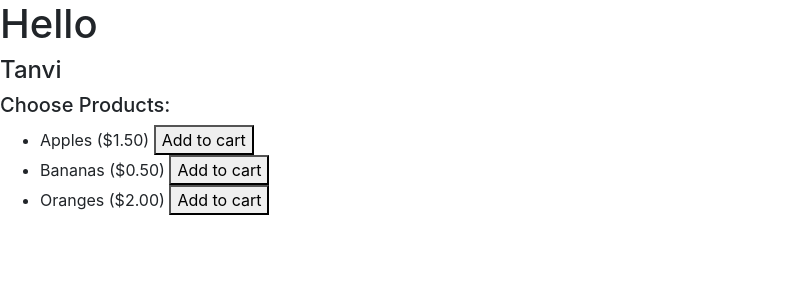
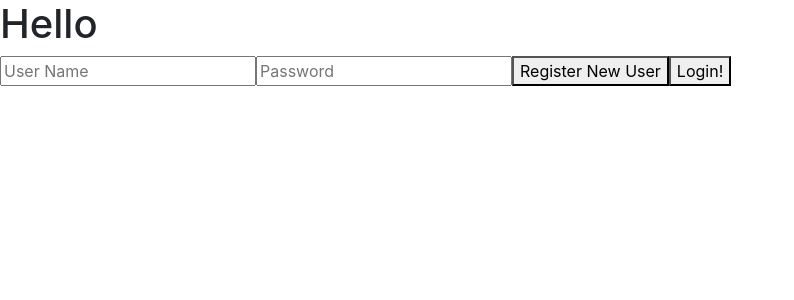
Before and after one commit to TanviCodeLife/amazon-basic-Angular, an Angular app: page / in a window 1280 px wide. Shown: the top 300 px of the page, without its empty margins (0-794 px from the left). Built offline with nearby package versions, Linux system fonts and the light colour scheme.

Commit message:
Register users and let them log in. Carts are saved across logins.

```diff
--- a/src/app/app.component.html
+++ b/src/app/app.component.html
@@ -1,7 +1,17 @@
 <!--The content below is only a placeholder and can be replaced.-->
 <h1>Hello</h1>
-<h4>{{user.userName}}</h4>
-<h5>Choose Products:</h5>
-<ul>
-  <li *ngFor="let product of products">{{product.productName}} (${{product.price.toFixed(2)}}) <button (click)="user.addProduct(product)">Add to cart</button></li>
-</ul>
+<form>
+<input [(ngModel)]="name" type="name" name="userName" placeholder="User Name">
+<input [(ngModel)]="password" type="text" name="userPassword" placeholder="Password">
+<button (click)="createUser(name, password)" type="button">Register New User</button>
+<button (click)="loginUser(name, password)" type="button">Login!</button>
+</form>
+
+
+<!-- <h4>{{user.userName}}</h4> -->
+<div *ngIf="selectedUser" class="">
+  <h5>Choose Products:</h5>
+  <ul>
+    <li *ngFor="let product of products">{{product.productName}} (${{product.price.toFixed(2)}}) <button (click)="selectedUser.addProduct(product)">Add to cart</button></li>
+  </ul>
+</div>
--- a/src/app/app.component.ts
+++ b/src/app/app.component.ts
@@ -10,6 +10,7 @@ import { Customer } from './models/user.model';
 export class AppComponent {
   title = 'app';
   selectedUser = null;
+  allUsers: Customer[] = [];
 
   products: Product[] = [
     new Product("Apples", 1.50),
@@ -17,6 +18,20 @@ export class AppComponent {
     new Product("Oranges", 2.00)
   ]
 
-  user = new Customer("Tanvi", []);
+  // user = new Customer("Tanvi", []);
 
+  createUser(name, password){
+    this.allUsers.push(new Customer(name, password, []));
+    console.log(this.allUsers)
+  }
+
+  loginUser(name, password){
+    console.log(name);
+    console.log(password);
+    for(let user of this.allUsers){
+      if(user.userName.includes(name) && user.userPassword.includes(password)){
+        this.selectedUser = user;
+      }
+    }
+  }
 }
--- a/src/app/models/user.model.ts
+++ b/src/app/models/user.model.ts
@@ -1,5 +1,5 @@
 export class Customer{
-  constructor(public userName: string, public products: object[]){}
+  constructor(public userName: string, public userPassword: string, public products: object[]){}
 
   addProduct(selectedProduct){
     this.products.push(selectedProduct);
```
